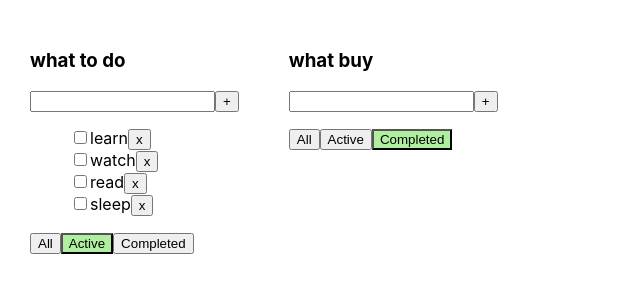
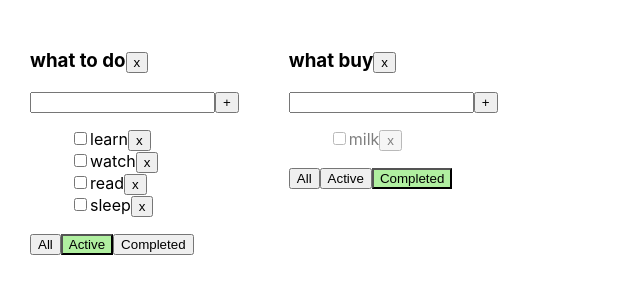
Before and after one commit to Asya0/todo-list, a React (Create React App) app in the folder todolist/: page / in a window 1280 px wide. Shown: the top 300 px of the page, without its empty margins (0-640 px from the left). Built offline with nearby package versions, Linux system fonts and the light colour scheme.

Commit message:
feat: added the ability to delete to do list

```diff
--- a/todolist/src/App.js
+++ b/todolist/src/App.js
@@ -6,12 +6,6 @@ import uuid from 'react-uuid';
 
 function App() {
 
-  let [tasks, setTasks] = useState([
-    { id: uuid(), title: "learn", isDone: false },
-    { id: uuid(), title: "watch", isDone: false },
-    { id: uuid(), title: "read", isDone: false },
-    { id: uuid(), title: "sleep", isDone: false }
-  ])
   let FilterValueType = "all" || "completed" || "active"
 
 
@@ -19,26 +13,30 @@ function App() {
   let [filter, setFilter] = useState("all");
 
 
-  function removeTask(id) {
+  function removeTask(id, todolistId) {
+    let tasks = tasksObj[todolistId];
     // фильтровали для того чтобы удалить таску
-    let filteredTasks = tasks.filter((i) => i.id !== id)
-    setTasks(filteredTasks)
+    let filteredTasks = tasks.filter((t) => t.id !== id)
+    tasksObj[todolistId] = filteredTasks;
+    setTasks({ ...tasksObj })
   }
-  function addTask(title) {
-    let task = {
-      id: uuid(), title: title, isDone: false,
+  function addTask(title, todolistId) {
+    let task = { id: uuid(), title: title, isDone: false, }
+    let tasks = tasksObj[todolistId];
+    let newTasks = [task, ...tasks]
+    tasksObj[todolistId] = newTasks;
+    setTasks({ ...tasksObj })
+  }
+
+  function changeStatus(taskId, isDone, todolistId) {
+    let tasks = tasksObj[todolistId];
+    if (tasks) {
+      let task = tasks.find(t => t.id === taskId);
+      if (task) {
+        task.isDone = isDone;
+        setTasks({ ...tasksObj });
+      }
     }
-    let newTasks = [task, ...tasks]
-    setTasks(newTasks)
-  }
-  function changeStatus(taskId, isDone) {
-    let task = tasks.find(t => t.id === taskId)
-    //псевдоистина
-    if (task) {
-      task.isDone = isDone;
-    }
-    setTasks([...tasks])
-
   }
 
   function changeFilter(FilterValueType, todolistId) {
@@ -47,29 +45,52 @@ function App() {
       todolist.filter = FilterValueType;
       setTodolists([...todolists]);
     }
-    // setFilter(FilterValueType)
   }
+
+  let todolistId1 = uuid();
+  let todolistId2 = uuid();
 
   let [todolists, setTodolists] = useState([
     {
-      id: uuid(), title: "what to do", filter: "active",
+      id: todolistId1, title: "what to do", filter: "active",
     },
     {
-      id: uuid(), title: "what buy", filter: "completed",
+      id: todolistId2, title: "what buy", filter: "completed",
     }
   ])
+
+  let removeTodolist = (todolistId) => {
+    let filteredTodolist = todolists.filter(tl => tl.id !== todolistId)
+    setTodolists(filteredTodolist);
+    delete tasksObj[todolistId]
+    setTasks({ ...tasksObj })
+  }
+
+  let [tasksObj, setTasks] = useState({
+    [todolistId1]: [
+      { id: uuid(), title: "learn", isDone: false },
+      { id: uuid(), title: "watch", isDone: false },
+      { id: uuid(), title: "read", isDone: false },
+      { id: uuid(), title: "sleep", isDone: false },
+    ],
+    [todolistId2]: [
+      { id: uuid(), title: "book", isDone: false },
+      { id: uuid(), title: "milk", isDone: true },
+    ]
+  })
+
 
   return (
     <div className="App">
       {
         todolists.map((tl) => {
 
-          let taskForTodolist = tasks;
+          let taskForTodolist = tasksObj[tl.id];
           if (tl.filter === "completed") {
-            taskForTodolist = tasks.filter(i => i.isDone === true)
+            taskForTodolist = taskForTodolist.filter(i => i.isDone === true)
           }
           if (tl.filter === "active") {
-            taskForTodolist = tasks.filter(i => i.isDone === false)
+            taskForTodolist = taskForTodolist.filter(i => i.isDone === false)
           }
 
           return <Todolist
@@ -82,6 +103,7 @@ function App() {
             addTask={addTask}
             changeTaskStatus={changeStatus}
             filter={tl.filter}
+            removeTodolist={removeTodolist}
           />
         })
       }
--- a/todolist/src/Todolist.js
+++ b/todolist/src/Todolist.js
@@ -16,7 +16,7 @@ export function Todolist(props) {
   //пришлось сделать через !, потому что до этого добавляла таску
   const addTask = () => {
     if (newTaskTitle.trim() !== "") {
-      props.addTask(newTaskTitle);
+      props.addTask(newTaskTitle.trim(), props.id);
       setNewTaskTitle("");
     } else {
       setError("field request");
@@ -28,12 +28,12 @@ export function Todolist(props) {
   const onActiveClickHandler = () => { props.changeFilter("active", props.id) }
   //только выполненные, когда isDone = true
   const onCompletedClickHandler = () => { props.changeFilter("completed", props.id) }
-
+  const removeTodolist = () => { props.removeTodolist(props.id); }
 
 
   return (
     <div>
-      <h3>{props.title}</h3>
+      <h3>{props.title}<button onClick={removeTodolist}>x</button></h3>
       <div>
         <input
           value={newTaskTitle}
@@ -48,10 +48,10 @@ export function Todolist(props) {
         {
           //выводит столько li сколько id у переменной task в App.js
           props.tasks.map((t) => {
-            const onRemoveHandler = () => { props.removeTask(t.id) }
+            const onRemoveHandler = () => { props.removeTask(t.id, props.id) }
             const onChangeHandler = (e) => {
               props.changeTaskStatus(t.id, e.currentTarget.checked)
-              console.log(props.changeTaskStatus(t.id, e.currentTarget.checked))
+              console.log(props.changeTaskStatus(t.id, e.currentTarget.checked, props.id))
             }
 
 
```
